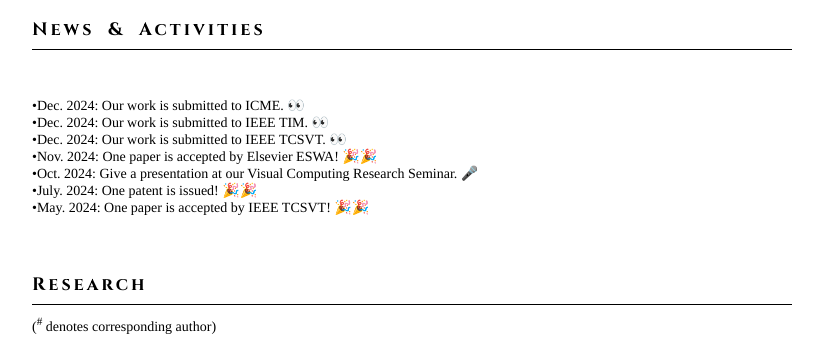
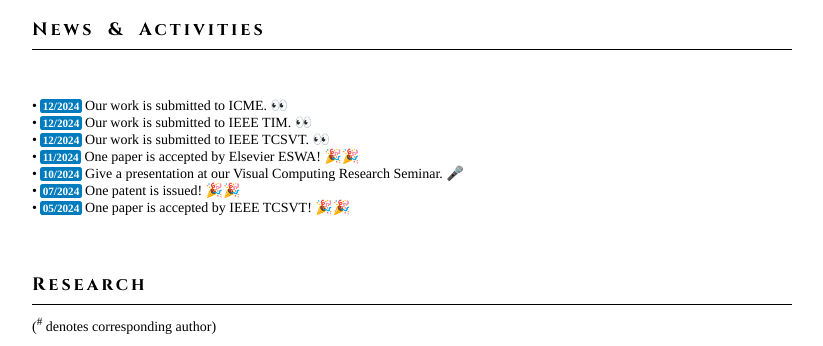
Before and after one commit to jiangliu5/jiangliu5.github.io, a plain HTML site: page index.html in a window 1280 px wide. Shown: the part 454-800 px from the top of the page, without its empty margins (228-1051 px from the left). Drawn offline with Linux system fonts and the light colour scheme; some icons are missing; a web font is replaced by a local one.

Commit message:
update
update

```diff
--- a/index.html
+++ b/index.html
@@ -84,13 +84,13 @@ Before that, I obtained my M.S. and B.S. degrees from the School of Information
                 <tbody>
                 <tr>
                     <td width="100%" valign="center">
-			<span>&#8226;</span>Dec. 2024: Our work is submitted to ICME. 👀 <br>
-			<span>&#8226;</span>Dec. 2024: Our work is submitted to IEEE TIM. 👀<br>
-			<span>&#8226;</span>Dec. 2024: Our work is submitted to IEEE TCSVT. 👀<br>
-			<span>&#8226;</span>Nov. 2024: One paper is accepted by Elsevier ESWA! 🎉🎉<br>
-			<span>&#8226;</span>Oct. 2024: Give a presentation at our Visual Computing Research Seminar. 🎤<br>
-			<span>&#8226;</span>July. 2024: One patent is issued! 🎉🎉<br>
-			<span>&#8226;</span>May. 2024: One paper is accepted by IEEE TCSVT! 🎉🎉<br>
+			<span>&#8226;</span>  <span class="label label-info">12/2024</span>  Our work is submitted to ICME. 👀 <br>
+			<span>&#8226;</span>  <span class="label label-info">12/2024</span>  Our work is submitted to IEEE TIM. 👀<br>
+			<span>&#8226;</span>  <span class="label label-info">12/2024</span>  Our work is submitted to IEEE TCSVT. 👀<br>
+			<span>&#8226;</span>  <span class="label label-info">11/2024</span>  One paper is accepted by Elsevier ESWA! 🎉🎉<br>
+			<span>&#8226;</span>  <span class="label label-info">10/2024</span>  Give a presentation at our Visual Computing Research Seminar. 🎤<br>
+			<span>&#8226;</span>  <span class="label label-info">07/2024</span>  One patent is issued! 🎉🎉<br>
+			<span>&#8226;</span>  <span class="label label-info">05/2024</span>  One paper is accepted by IEEE TCSVT! 🎉🎉<br>
 				<br>
 
 
--- a/stylesheet.css
+++ b/stylesheet.css
@@ -167,3 +167,20 @@ H1 {
 hr {
   background-color: black; height: 1px; border: 0;
 }
+
+.label {
+    display: inline-block;
+    padding: 0.1em 0.2em;
+    font-size: 80%;
+    font-weight: 700;
+    color: #fff;
+    text-align: center;
+    white-space: nowrap;
+    vertical-align: baseline;
+    border-radius: 0.25em;
+}
+
+.label-info {
+    background-color: #007bbd; /* 深蓝色 */
+    color: white; /* 白色文字 */
+}
```
